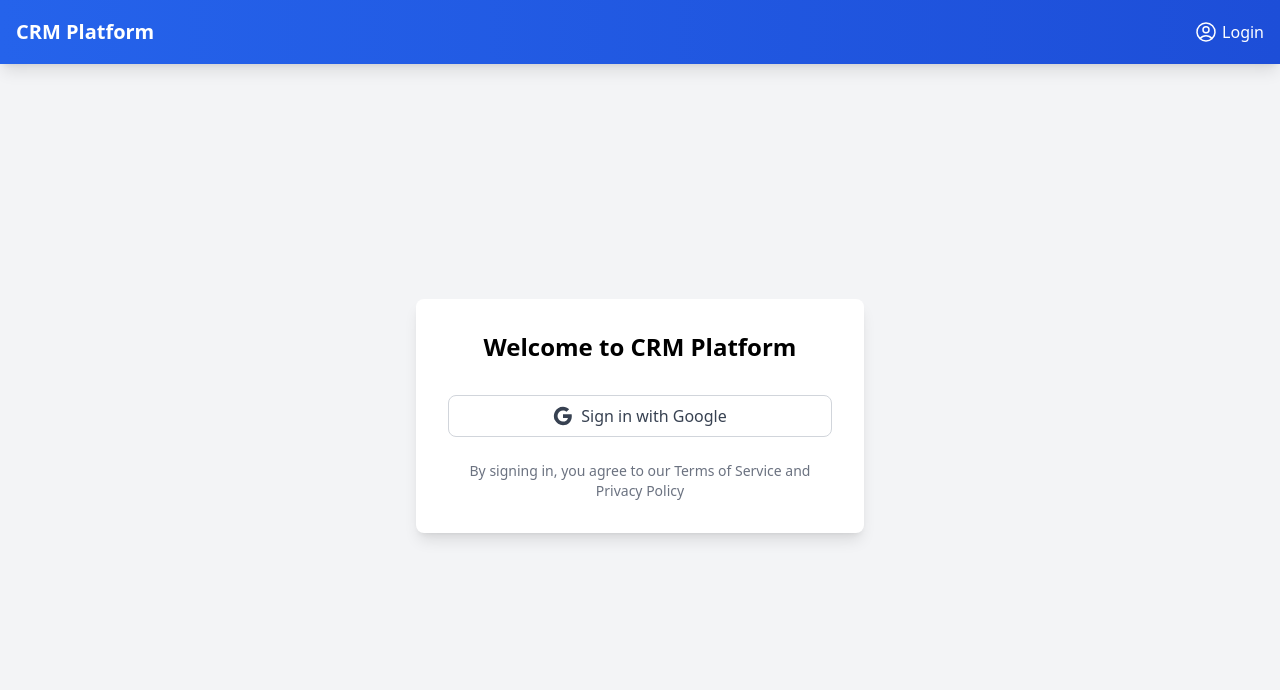
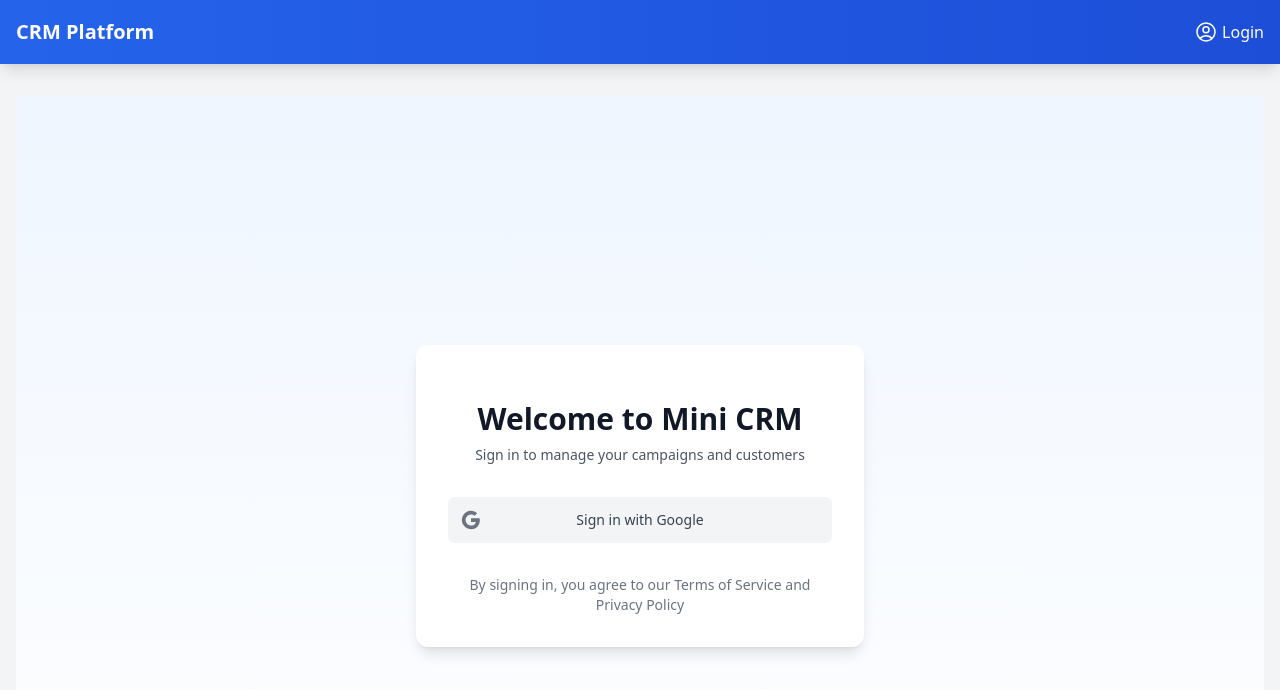
Before and after one commit to krishna-nishant/CRM-frontend, a React (Vite) app: page /login in a window 1280 px wide. Shown: the top 690 px of the page. Built offline with nearby package versions, Linux system fonts and the light colour scheme; no server answers.

Commit message:
Enhance AuthContext and Login component to handle authentication status checks on URL parameter changes and improve user redirection logic.

```diff
--- a/src/context/AuthContext.jsx
+++ b/src/context/AuthContext.jsx
@@ -31,7 +31,23 @@ export const AuthProvider = ({ children }) => {
   };
 
   useEffect(() => {
+    // Check auth status when component mounts
     checkAuth();
+
+    // Also check when the URL includes success=true
+    const checkSuccessParam = () => {
+      const urlParams = new URLSearchParams(window.location.search);
+      if (urlParams.get('success') === 'true') {
+        checkAuth();
+      }
+    };
+
+    window.addEventListener('popstate', checkSuccessParam);
+    checkSuccessParam();
+
+    return () => {
+      window.removeEventListener('popstate', checkSuccessParam);
+    };
   }, []);
 
   const login = () => {
--- a/src/pages/Login.jsx
+++ b/src/pages/Login.jsx
@@ -1,38 +1,44 @@
+import { useEffect } from 'react';
+import { useNavigate, useSearchParams } from 'react-router-dom';
 import { useAuth } from '../context/AuthContext';
-import { Navigate, useLocation } from 'react-router-dom';
-import { useEffect } from 'react';
 
 const Login = () => {
-  const { user, login, checkAuth, error } = useAuth();
-  const location = useLocation();
+  const { login, user } = useAuth();
+  const navigate = useNavigate();
+  const [searchParams] = useSearchParams();
 
   useEffect(() => {
-    if (location.search.includes('success=true')) {
-      checkAuth();
-    }
-  }, [location, checkAuth]);
-
-  // Redirect if already logged in
+    // If user is already logged in, redirect to dashboard
     if (user) {
-    return <Navigate to="/" />;
+      navigate('/');
+      return;
     }
 
+    // Check for success parameter
+    const success = searchParams.get('success');
+    if (success === 'true') {
+      navigate('/');
+    }
+  }, [user, navigate, searchParams]);
+
   return (
-    <div className="min-h-[80vh] flex items-center justify-center">
-      <div className="bg-white p-8 rounded-lg shadow-lg w-full max-w-md">
-        <h1 className="text-2xl font-bold text-center mb-8">Welcome to CRM Platform</h1>
-
-        {error && (
-          <div className="mb-4 p-4 text-red-700 bg-red-100 rounded-lg">
-            {error}
+    <div className="min-h-screen flex items-center justify-center bg-gradient-to-b from-blue-50 to-white py-12 px-4 sm:px-6 lg:px-8">
+      <div className="max-w-md w-full space-y-8 bg-white p-8 rounded-xl shadow-lg">
+        <div>
+          <h2 className="mt-6 text-center text-3xl font-extrabold text-gray-900">
+            Welcome to Mini CRM
+          </h2>
+          <p className="mt-2 text-center text-sm text-gray-600">
+            Sign in to manage your campaigns and customers
+          </p>
         </div>
-        )}
 
         <button
           onClick={login}
-          className="w-full flex items-center justify-center gap-2 bg-white border border-gray-300 rounded-lg px-4 py-2 text-gray-700 hover:bg-gray-50 focus:outline-none focus:ring-2 focus:ring-offset-2 focus:ring-gray-500"
+          className="group relative w-full flex justify-center py-3 px-4 border border-transparent text-sm font-medium rounded-md text-gray-700 bg-gray-100 hover:bg-gray-200 focus:outline-none focus:ring-2 focus:ring-offset-2 focus:ring-gray-500 transition-colors"
         >
-          <svg className="w-5 h-5" viewBox="0 0 24 24">
+          <span className="absolute left-0 inset-y-0 flex items-center pl-3">
+            <svg className="h-5 w-5 text-gray-500 group-hover:text-gray-600" viewBox="0 0 24 24">
               <path
                 fill="currentColor"
                 d="M22.56 12.25c0-.78-.07-1.53-.2-2.25H12v4.26h5.92c-.26 1.37-1.04 2.53-2.21 3.31v2.77h3.57c2.08-1.92 3.28-4.74 3.28-8.09z"
@@ -50,6 +56,7 @@ const Login = () => {
                 d="M12 5.38c1.62 0 3.06.56 4.21 1.64l3.15-3.15C17.45 2.09 14.97 1 12 1 7.7 1 3.99 3.47 2.18 7.07l3.66 2.84c.87-2.6 3.3-4.53 6.16-4.53z"
               />
             </svg>
+          </span>
           Sign in with Google
         </button>
 
@@ -58,7 +65,7 @@ const Login = () => {
         </p>
       </div>
     </div>
-  )
-}
+  );
+};
 
-export default Login
+export default Login;
```
Lines whose indentation alone changed are shown as unchanged.
